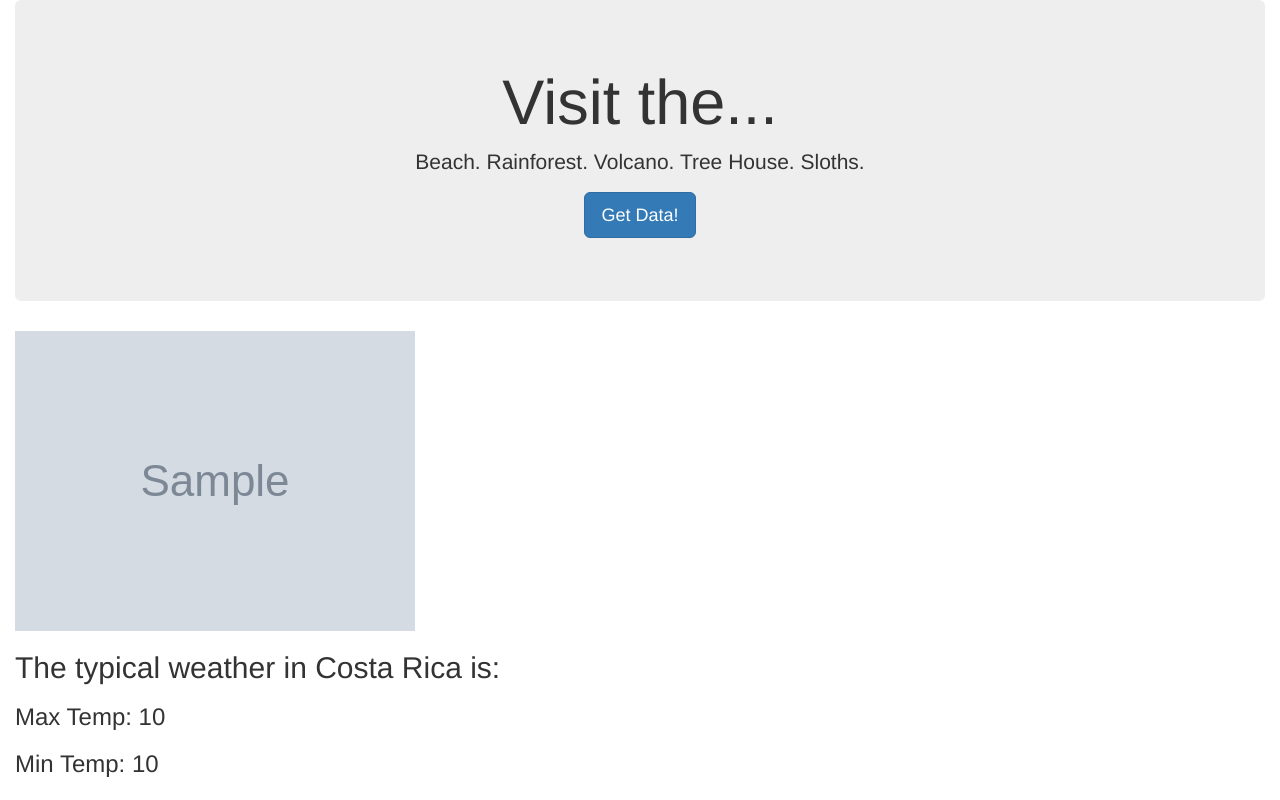
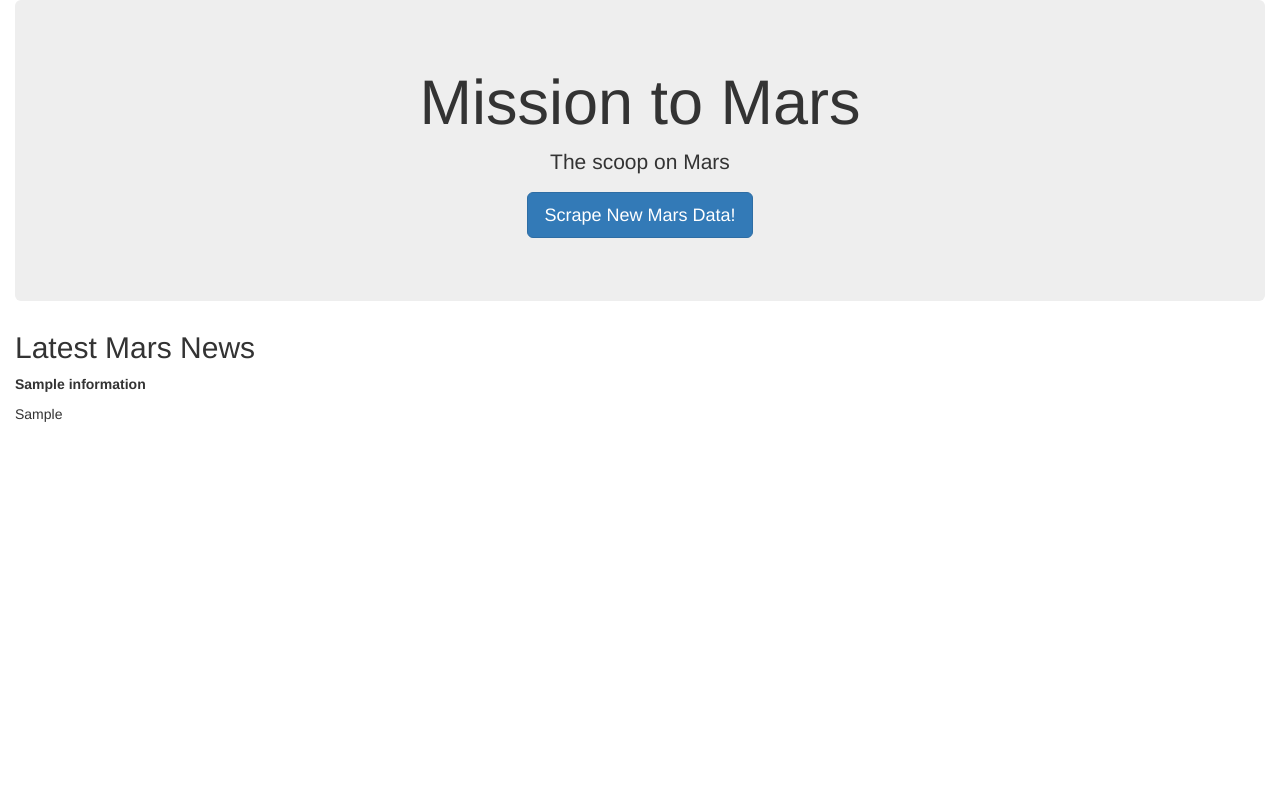
Before and after one commit to chanrce/web-scraping-challenge, a Flask app: template templates/index.html in a window 1280 px wide. Run offline with Flask 2, Linux system fonts and the light colour scheme; the template is opened without the code that fills it: most values are stand-ins (such as "Sample title", 1, 10 or a date in 2020); grey boxes marked "Sample" are stand-in pictures; some libraries are stand-ins or nearby versions.

Commit message:
added website layout, mongo works, but need to display on page

```diff
--- a/app.py
+++ b/app.py
@@ -9,23 +9,24 @@ app=Flask(__name__)
 mongo = PyMongo(app, uri = "mongodb://localhost:27017/mars_app")
 
 
-# #root route
+#root route
 @app.route("/")
 def home():
-
+    #Find one record of data from the mongo database
+    pages_data = mongo.db.collection.find_one()
 
     #Return template and data
-    return render_template("index.html", )
+    return render_template("index.html", information = pages_data)
 
 
 #scrape route
 @app.route("/scrape")
 def scrape():
     #Getting scraped data by calling the function "scrape_web" from scrape_mars.py
-    m_data = scrape_mars.scrape_web()
+    mars_data = scrape_mars.scrape_web()
 
     #Update the Mongo database using update and upsert = True
-    mongo.db.collection.update({}, m_data, upsert=True)
+    mongo.db.collection.update({}, mars_data, upsert=True)
 
     #Redirect back to home page
     return redirect ("/")
--- a/scrape_mars.py
+++ b/scrape_mars.py
@@ -152,6 +152,6 @@ def scrape_web():
                     }
 
     browser.quit()
-    print(scraped_data)
+    # print(scraped_data)
 
     return scraped_data
--- a/templates/index.html
+++ b/templates/index.html
@@ -12,14 +12,14 @@
 <body>
   <div class="container-fluid">
     <div class="jumbotron text-center">
-      <h1>Visit the...</h1>
-      <p>Beach. Rainforest. Volcano. Tree House. Sloths.</p>
-      <p><a class="btn btn-primary btn-lg" href="/scrape" role="button">Get Data!</a></p>
+      <h1>Mission to Mars</h1>
+      <p>The scoop on Mars</p>
+      <p><a class="btn btn-primary btn-lg" href="/scrape" role="button">Scrape New Mars Data!</a></p>
     </div>
-    <img src="{{ vacation.sloth_img }}" alt="Sloth">
-    <h2>The typical weather in Costa Rica is:</h2>
-    <h3>Max Temp: {{ vacation.max_temp }}</h3>
-    <h3>Min Temp: {{ vacation.min_temp }}</h3>
+    <h2>Latest Mars News</h2>
+    <p><strong>{{information.news_title}}</strong></h3>
+        <p>{{information.news_p}}</p>
+
   </div>
   </div>
 </body>
```
Also changed, not shown: 1 other file.
